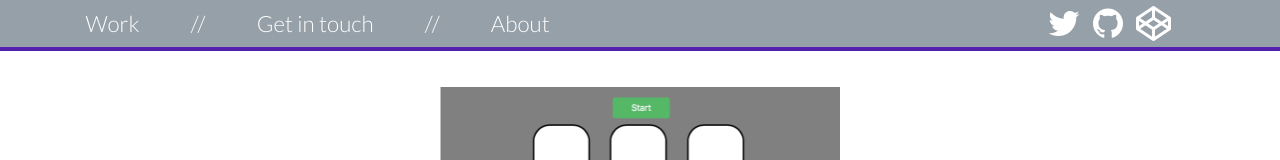
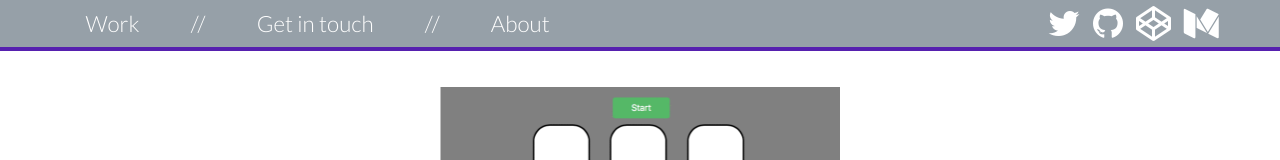
Before and after one commit to samsmith453/samsmith453.github.io, a plain HTML site: page index.html in a window 1280 px wide. Shown: the top 160 px of the page. Drawn offline with nearby package versions, Linux system fonts and the light colour scheme.

Commit message:
Medium added

```diff
--- a/index.html
+++ b/index.html
@@ -57,6 +57,7 @@
             <a href="https://twitter.com/samsmith453" target="_blank"><i class="fa fa-twitter" aria-hidden="true"></i></a>
             <a href="https://github.com/samsmith453" target="_blank"><i class="fa fa-github fa-2x" aria-hidden="true"></i></a>
             <a href="http://codepen.io/samsmith453/" target="_blank"><i class="fa fa-codepen fa-2x" aria-hidden="true"></i></a>
+            <a href="https://medium.com/@iamsamsmith" target="_blank"><i class="fa fa-medium fa-2x" aria-hidden="true"></i></a>
          </div>
       </div>
 
```
